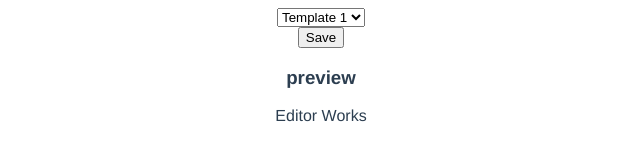
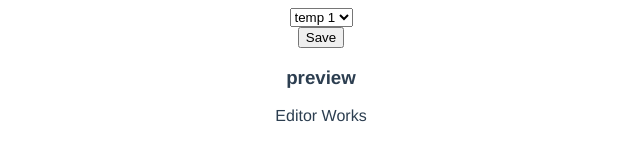
Before and after one commit to lamaSonmez/insider-editor, a Vue app: page / in a window 1280 px wide. Shown: the top 160 px of the page, without its empty margins (319-959 px from the left). Built offline with nearby package versions, Linux system fonts and the light colour scheme; data requests are answered from the project's data file.

Commit message:
bind available templates with select

```diff
--- a/server/db.json
+++ b/server/db.json
@@ -1,3 +1,11 @@
 {
-    "templates":[]
+    "templates":[
+        {
+            "id":1,
+            "name":"temp 1",
+            "html":"<h3 class='red'>Hello This is Template 1",
+            "css":".red{color:red;}"
+        }
+
+    ]
 }
--- a/src/store/modules/page/const.js
+++ b/src/store/modules/page/const.js
@@ -4,7 +4,7 @@ export default {
         SET_CURRENT_TEMPLATE:"setCurrentTemplate",
     /** Getters */
         GET_TEMPLATES : "getTemplates",
-        GET__CURRENT_TEMPLATE : "getCurrentTemplate",
+        GET_CURRENT_TEMPLATE : "getCurrentTemplate",
     /** Actions */
         FETCH_TEMPLATES : "fetchTemplates",
         FETCH_TEMPLATE:"fetchTemplate"
--- a/src/store/modules/page/index.js
+++ b/src/store/modules/page/index.js
@@ -11,7 +11,7 @@ const getters = {
     [constants.GET_TEMPLATES] : state => {
         return state.templates;
     },
-    [constants.GET__CURRENT_TEMPLATE] : state => {
+    [constants.GET_CURRENT_TEMPLATE] : state => {
         return state.current_template;
     },
 };
@@ -21,7 +21,7 @@ const mutations = {
         state.current_template = data.current_template;
     },
     [constants.SET_TEMPLATES] (state,data) {
-        state.templates = data.templates;
+        state.templates = data;
     },
 };
 
@@ -30,7 +30,8 @@ const actions = {
         return new Promise((resolve, reject) => {
             ApiService.get("templates")
                 .then(({data}) => {
-                    context.commit(constants.SET_TEMPLATES,{value:data});
+                    console.log('data is ',data);
+                    context.commit(constants.SET_TEMPLATES,data);
                     resolve(data);
                 })
                 .catch(({response}) => {
--- a/src/views/page-editor/page-editor.view.js
+++ b/src/views/page-editor/page-editor.view.js
@@ -19,7 +19,7 @@ export default {
     computed: {
         ...mapGetters({
             templates:constants.pageConstants.GET_TEMPLATES,
-            current_template: constants.pageConstants.GET__CURRENT_TEMPLATE,
+            current_template: constants.pageConstants.GET_CURRENT_TEMPLATE,
         })
 
     },
--- a/src/views/page-editor/page-editor.view.vue
+++ b/src/views/page-editor/page-editor.view.vue
@@ -4,9 +4,7 @@
       <div class="d-flex justify-content-end w-100">
         <div class="select-container mr-3">
           <select class="form-control" id="templatesHistory">
-            <option value="1">Template 1</option>
-            <option value="2">Template 2</option>
-            <option value="3">Template 3</option>
+            <option :value="item.id" v-for="item in templates " :key="item.id">{{ item.name }}</option>
           </select>
         </div>
         <button class="btn btn-success" data-toggle="modal" data-target="#saveTemplate">Save</button>
```
